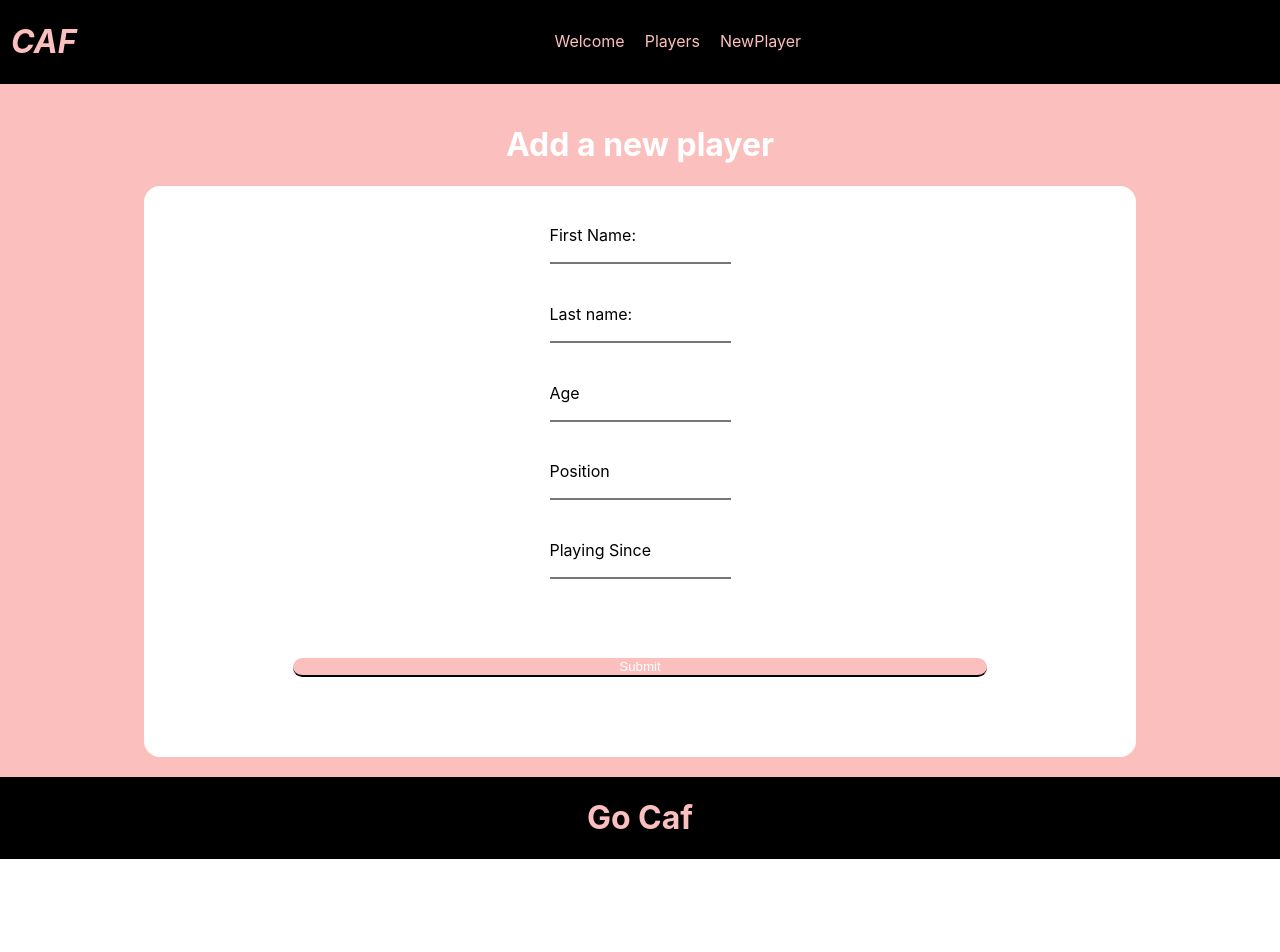
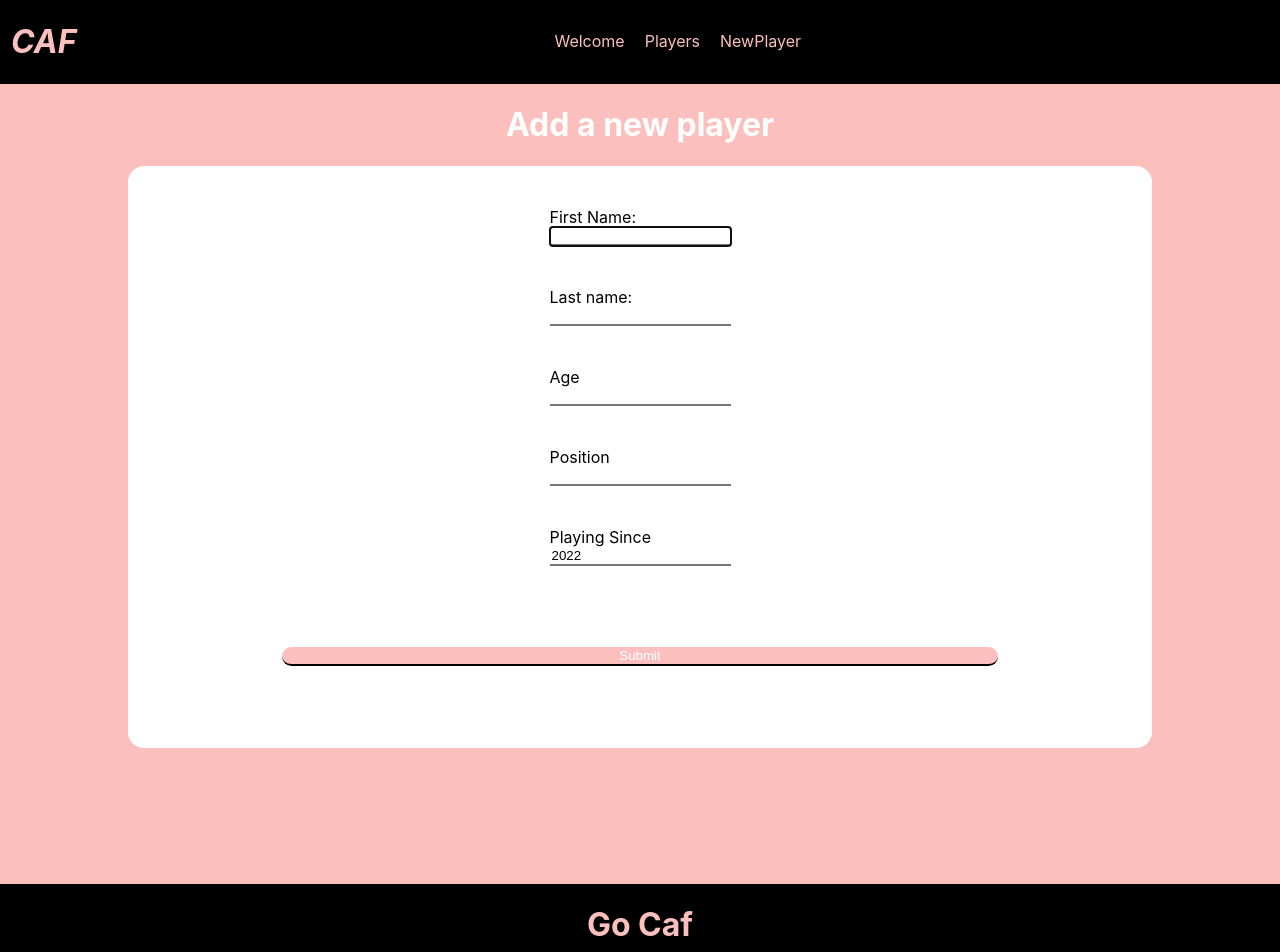
Before and after one commit to nachom12/CAFsite-frontend, a React (Create React App) app in the folder cafsite/: page /newplayer in a window 1280 px wide. Shown: the top 952 px of the page. Before the commit the page ends 859 px from the top, so only its background shows below. Built offline with nearby package versions, Linux system fonts and the light colour scheme.

Commit message:
improoving styles, add new player

```diff
--- a/cafsite/package.json
+++ b/cafsite/package.json
@@ -4,6 +4,7 @@
   "private": true,
   "dependencies": {
     "@hookform/error-message": "^2.0.0",
+    "@sass-collective/breakpoint": "^2.4.1",
     "@testing-library/jest-dom": "^5.16.1",
     "@testing-library/react": "^12.1.2",
     "@testing-library/user-event": "^13.5.0",
--- a/cafsite/src/assets/scss/App.scss
+++ b/cafsite/src/assets/scss/App.scss
@@ -1,17 +1,15 @@
 .App {
   display: flex;
   flex-direction: column;
+  min-height: 100vh;
+}
+
+.content {
+  display: flex;
+  justify-content: center;
   height: 100vh;
 }
 
-.header {
-  margin-bottom: auto;
+.footer {
+  min-height: 2px;
 }
-
-.content {
-  height: 100%;
-}
-
-.footer {
-  margin-top: auto;
-}
--- a/cafsite/src/assets/scss/pages/newPlayer.scss
+++ b/cafsite/src/assets/scss/pages/newPlayer.scss
@@ -1,12 +1,14 @@
 $CAF_PINK: #fbbfbe;
+$breakpoint-tablet: 768px;
+
 
 .newPlayerForm {
   display: flex;
   flex-direction: column;
-  padding: 20px;
   background-color: $CAF_PINK;
   color: white;
-  min-height: 100%;
+  height: 100%;
+  width: 100%;
   .newPlayerForm__fields{
     display: flex;
     flex-direction: column;
--- a/cafsite/src/pages/NewPlayer.js
+++ b/cafsite/src/pages/NewPlayer.js
@@ -1,6 +1,5 @@
 import '../assets/scss/pages/newPlayer.scss';
 import { useForm } from 'react-hook-form';
-import { ErrorMessage } from '@hookform/error-message';
 
 const NewPlayer = () => {
 
@@ -14,6 +13,7 @@ const NewPlayer = () => {
       lastName: "",
       age: "",
       position: "",
+      playingSince: 2022
     }
   });
 
@@ -31,27 +31,27 @@ const NewPlayer = () => {
       <form className="newPlayerForm__fields" onSubmit={handleSubmit(onSubmit)}>
         <label>
           First Name:
-          <input {...register("firstName", { required: "You must insert first name" })} />
+          <input autoComplete="off" autoFocus="off" {...register("firstName", { required: "You must insert first name" })} />
           <span>{errors.firstName?.message}</span>
         </label>
         <label>
           Last name:
-          <input {...register("lastName", { required: "You must insert last name" })} />
+          <input autoComplete="off" {...register("lastName", { required: "You must insert last name" })} />
           <span>{errors.lastName?.message}</span>
         </label>
         <label>
           Age
-          <input type="number" {...register("age", { required: "Insert valid number", min: 18, max: 35 })} />
+          <input autoComplete="off" type="number" {...register("age", { required: "Insert valid number", min: 18, max: 35 })} />
           <span>{errors.age?.message}</span>
         </label>
         <label>
           Position
-          <input {...register("position")} />
+          <input autoComplete="off" {...register("position")} />
           <span>{errors.position?.message}</span>
         </label>
         <label>
           Playing Since
-          <input type="number" {...register("playingSince")} />
+          <input autoComplete="off" type="number" {...register("playingSince")} />
         </label>
         <input className="submitButton" type="submit"></input>
       </form>
```
Also changed, not shown: 1 other file (tests, documents, lock files or other folders).
